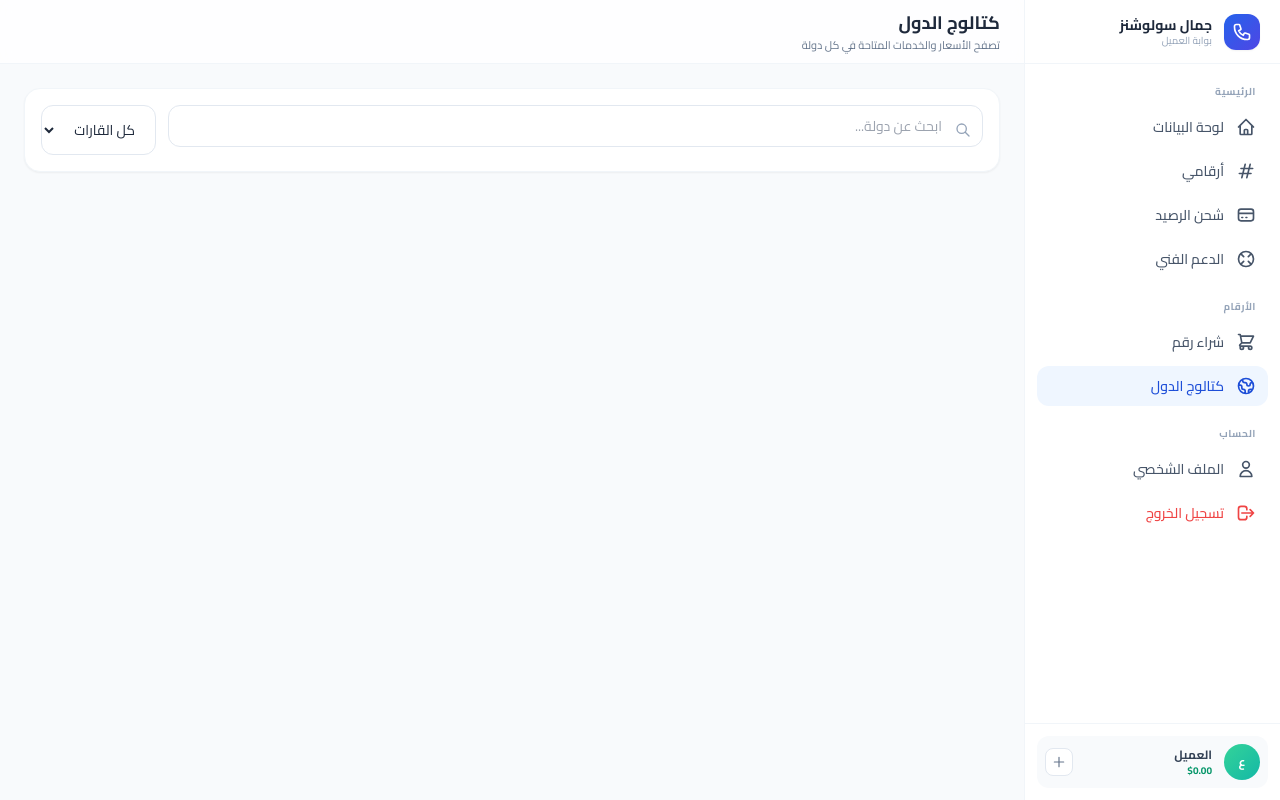
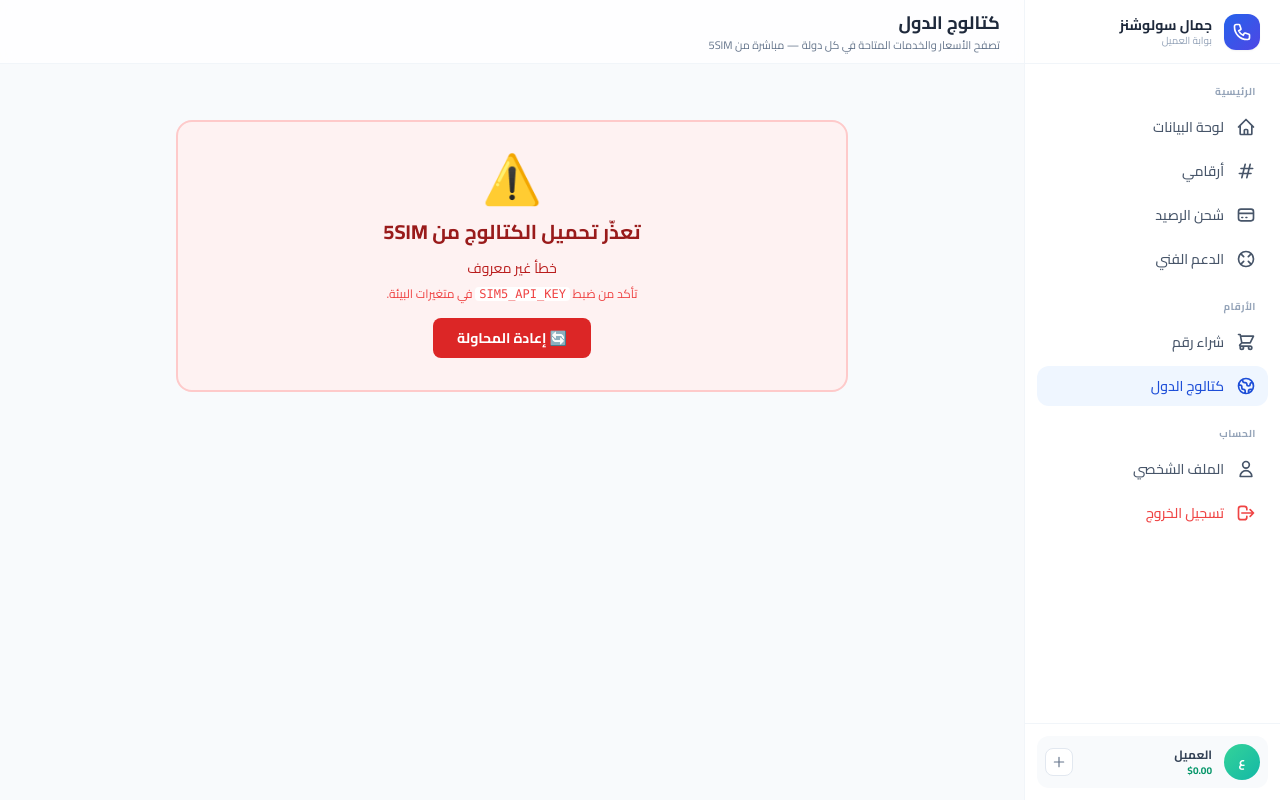
Before and after one commit to 6838gamal/Virtual-Numbers-Leasing, a FastAPI app: template templates/catalog.html in a window 1280 px wide. Run offline with FastAPI, Linux system fonts and the light colour scheme; the template is opened without the code that fills it, so the values that code supplies are empty; some libraries are stand-ins or nearby versions.

Commit message:
Update catalog.html

```diff
--- a/templates/catalog.html
+++ b/templates/catalog.html
@@ -2,11 +2,57 @@
 {% set active_page = "catalog" %}
 {% block title %}كتالوج الدول — جمال سولوشنز{% endblock %}
 {% block page_title %}كتالوج الدول{% endblock %}
-{% block page_subtitle %}تصفح الأسعار والخدمات المتاحة في كل دولة{% endblock %}
+{% block page_subtitle %}تصفح الأسعار والخدمات المتاحة في كل دولة — مباشرة من 5SIM{% endblock %}
 
 {% block content %}
 
-<!-- Search -->
+{# ═══════════════════════════════════════════════════════════ #}
+{# حالة الفشل: 5SIM غير متاح                                       #}
+{# ═══════════════════════════════════════════════════════════ #}
+{% if not catalog_ok %}
+<div class="max-w-2xl mx-auto mt-8">
+  <div class="bg-red-50 border-2 border-red-200 rounded-2xl p-8 text-center">
+    <div class="text-5xl mb-4">⚠️</div>
+    <h2 class="text-xl font-bold text-red-800 mb-3">تعذّر تحميل الكتالوج من 5SIM</h2>
+    <p class="text-sm text-red-700 mb-2">{{ catalog_error or 'خطأ غير معروف' }}</p>
+    <p class="text-xs text-red-500 mb-4">
+      تأكد من ضبط <code class="bg-white px-1 rounded" dir="ltr">SIM5_API_KEY</code> في متغيرات البيئة.
+    </p>
+    <button onclick="location.reload()"
+            class="bg-red-600 hover:bg-red-700 text-white font-bold px-6 py-2.5 rounded-lg text-sm transition-colors">
+      🔄 إعادة المحاولة
+    </button>
+  </div>
+</div>
+{% else %}
+
+<!-- ══ إحصائيات سريعة ══ -->
+<div class="grid grid-cols-2 md:grid-cols-4 gap-4 mb-6">
+  <div class="stat-card">
+    <div class="text-2xl font-bold text-slate-800">{{ countries|length }}</div>
+    <div class="text-slate-500 text-sm">دولة متاحة</div>
+  </div>
+  <div class="stat-card">
+    {% set total_services = countries | sum(attribute='services_count') %}
+    <div class="text-2xl font-bold text-slate-800">{{ total_services }}</div>
+    <div class="text-slate-500 text-sm">خدمة عبر كل الدول</div>
+  </div>
+  <div class="stat-card">
+    {% set with_prices = countries | selectattr('min_price') | list %}
+    <div class="text-2xl font-bold text-slate-800">{{ with_prices|length }}</div>
+    <div class="text-slate-500 text-sm">دولة بأسعار</div>
+  </div>
+  <div class="stat-card">
+    <div class="text-2xl font-bold text-slate-800">
+      {% if countries and with_prices %}
+        ${{ "%.2f"|format(with_prices | map(attribute='min_price') | min) }}
+      {% else %}—{% endif %}
+    </div>
+    <div class="text-slate-500 text-sm">أرخص سعر</div>
+  </div>
+</div>
+
+<!-- ══ شريط البحث + الفلترة ══ -->
 <div class="bg-white rounded-2xl shadow-sm border border-slate-100 p-4 mb-6">
   <div class="flex flex-col sm:flex-row gap-3">
     <div class="flex-1 relative">
@@ -14,36 +60,60 @@
         <path stroke-linecap="round" stroke-linejoin="round" stroke-width="2" d="M21 21l-6-6m2-5a7 7 0 11-14 0 7 7 0 0114 0z"/>
       </svg>
       <input type="text" id="search-input" placeholder="ابحث عن دولة..."
-             oninput="filterCountries()"
+             oninput="applyFilters()"
              class="w-full pr-10 pl-4 py-2.5 rounded-xl border border-slate-200 focus:border-blue-500 focus:ring-2 focus:ring-blue-100 outline-none text-sm">
     </div>
-    <select onchange="filterContinent(this.value)"
+    <select id="service-filter" onchange="applyFilters()"
             class="px-4 py-2.5 rounded-xl border border-slate-200 focus:border-blue-500 outline-none text-sm bg-white">
-      <option value="">كل القارات</option>
-      <option value="asia">آسيا</option>
-      <option value="europe">أوروبا</option>
-      <option value="africa">أفريقيا</option>
-      <option value="america">أمريكا</option>
-      <option value="oceania">أوقيانوسيا</option>
+      <option value="">كل الخدمات</option>
+      {% set all_services = [] %}
+      {% for c in countries %}
+        {% for s in c.services %}
+          {% if s.available and s.id not in all_services %}
+            {% set _ = all_services.append(s.id) %}
+          {% endif %}
+        {% endfor %}
+      {% endfor %}
+      {% for svc_id in all_services|sort %}
+      <option value="{{ svc_id }}">{{ svc_id }}</option>
+      {% endfor %}
     </select>
+    <button onclick="clearFilters()"
+            class="px-4 py-2.5 rounded-xl border border-slate-200 hover:bg-slate-50 text-slate-600 text-sm font-medium transition-colors">
+      مسح
+    </button>
   </div>
 </div>
 
-<!-- Countries grid -->
+<!-- ══ شبكة الدول ══ -->
 <div id="countries-container" class="grid grid-cols-1 sm:grid-cols-2 lg:grid-cols-3 xl:grid-cols-4 gap-4">
 
   {% for c in countries %}
   <div class="country-card bg-white rounded-2xl shadow-sm border border-slate-100 p-5 hover:shadow-md hover:border-blue-200 transition-all"
-       data-name="{{ c.name|lower }}" data-code="{{ c.code|lower }}" data-continent="{{ c.continent }}">
+       data-name="{{ c.name|lower }}"
+       data-slug="{{ c.slug|lower }}"
+       data-code="{{ c.code|lower }}"
+       data-services="{{ c.services | selectattr('available') | map(attribute='id') | join(',') }}">
 
+    <!-- رأس البطاقة -->
     <div class="flex items-center gap-3 mb-4">
       <div class="text-3xl">{{ c.flag }}</div>
       <div class="flex-1 min-w-0">
         <div class="font-bold text-slate-800 text-sm truncate">{{ c.name }}</div>
-        <div class="text-[10px] text-slate-400">{{ c.code }} · {{ c.continent_label }}</div>
+        <div class="text-[10px] text-slate-400" dir="ltr">{{ c.prefix or c.code }}</div>
       </div>
+      {% if c.available > 0 %}
+      <span class="bg-emerald-50 text-emerald-700 text-[10px] font-bold px-2 py-1 rounded-full whitespace-nowrap">
+        {{ c.available }}
+      </span>
+      {% else %}
+      <span class="bg-slate-100 text-slate-500 text-[10px] font-bold px-2 py-1 rounded-full whitespace-nowrap">
+        0
+      </span>
+      {% endif %}
     </div>
 
+    <!-- البيانات -->
     <div class="space-y-1.5 mb-4">
       <div class="flex justify-between text-xs">
         <span class="text-slate-500">الأرقام المتاحة</span>
@@ -51,7 +121,11 @@
       </div>
       <div class="flex justify-between text-xs">
         <span class="text-slate-500">أقل سعر</span>
-        <span class="font-bold text-blue-600">${{ "%.2f"|format(c.min_price) }}</span>
+        {% if c.min_price %}
+          <span class="font-bold text-blue-600">${{ "%.2f"|format(c.min_price) }}</span>
+        {% else %}
+          <span class="font-bold text-slate-400">—</span>
+        {% endif %}
       </div>
       <div class="flex justify-between text-xs">
         <span class="text-slate-500">عدد الخدمات</span>
@@ -59,23 +133,48 @@
       </div>
     </div>
 
-    <!-- Top services badges -->
+    <!-- أفضل الخدمات (أول 3 متوفرة) -->
+    {% set available_services = c.services | selectattr('available') | list %}
+    {% if available_services %}
     <div class="flex flex-wrap gap-1 mb-4">
-      {% for s in c.top_services[:3] %}
-      <span class="text-[10px] bg-slate-100 text-slate-600 px-2 py-0.5 rounded-full">{{ s }}</span>
+      {% for s in available_services[:3] %}
+      <span class="text-[10px] bg-slate-100 text-slate-600 px-2 py-0.5 rounded-full inline-flex items-center gap-1"
+            title="{{ s.name }} — ${{ '%.2f'|format(s.cost) }}">
+        <span>{{ s.icon }}</span>
+        <span class="truncate max-w-[70px]" dir="ltr">{{ s.name }}</span>
+      </span>
       {% endfor %}
+      {% if available_services|length > 3 %}
+      <span class="text-[10px] text-slate-400 self-center">+{{ available_services|length - 3 }}</span>
+      {% endif %}
     </div>
+    {% else %}
+    <div class="text-[10px] text-slate-400 text-center py-2 mb-4">لا توجد خدمات متاحة</div>
+    {% endif %}
 
-    <a href="/buy?country={{ c.code }}"
+    <!-- زر الشراء -->
+    {% if available_services %}
+    <a href="/buy?country={{ c.slug }}"
        class="block text-center bg-blue-50 hover:bg-blue-100 text-blue-700 font-bold text-xs py-2.5 rounded-xl transition-colors">
       شراء رقم
     </a>
+    {% else %}
+    <button disabled
+            class="w-full text-center bg-slate-100 text-slate-400 font-bold text-xs py-2.5 rounded-xl cursor-not-allowed">
+      غير متاح
+    </button>
+    {% endif %}
+  </div>
+  {% else %}
+  <div class="col-span-full text-center text-slate-400 py-12">
+    <div class="text-5xl mb-3">🌍</div>
+    <p>لا توجد دول متاحة حاليًا من 5SIM</p>
   </div>
   {% endfor %}
 
 </div>
 
-<!-- Empty state -->
+<!-- Empty state (بعد الفلترة) -->
 <div id="empty-state" class="hidden bg-white rounded-2xl shadow-sm border border-slate-100 p-12 text-center">
   <div class="w-14 h-14 mx-auto bg-slate-100 rounded-2xl flex items-center justify-center mb-3">
     <svg class="w-7 h-7 text-slate-400" fill="none" stroke="currentColor" viewBox="0 0 24 24">
@@ -83,33 +182,45 @@
     </svg>
   </div>
   <p class="text-sm text-slate-500">لا توجد نتائج مطابقة</p>
+  <button onclick="clearFilters()"
+          class="mt-3 text-xs text-blue-600 hover:text-blue-700 font-medium underline">
+    مسح الفلاتر
+  </button>
 </div>
+
+{% endif %}
 
 {% endblock %}
 
 {% block scripts %}
 <script>
-function filterCountries() {
-  const q = document.getElementById('search-input').value.toLowerCase().trim();
+function applyFilters() {
+  const q = (document.getElementById('search-input').value || '').toLowerCase().trim();
+  const svc = document.getElementById('service-filter').value;
   const cards = document.querySelectorAll('.country-card');
   let visible = 0;
-  cards.forEach(c => {
-    const match = c.dataset.name.includes(q) || c.dataset.code.includes(q);
-    c.style.display = match ? '' : 'none';
+
+  cards.forEach(card => {
+    const name = (card.dataset.name || '').toLowerCase();
+    const slug = (card.dataset.slug || '').toLowerCase();
+    const code = (card.dataset.code || '').toLowerCase();
+    const services = (card.dataset.services || '').split(',').filter(Boolean);
+
+    const nameMatch = !q || name.includes(q) || slug.includes(q) || code.includes(q);
+    const svcMatch = !svc || services.includes(svc);
+    const match = nameMatch && svcMatch;
+
+    card.style.display = match ? '' : 'none';
     if (match) visible++;
   });
+
   document.getElementById('empty-state').classList.toggle('hidden', visible > 0);
 }
 
-function filterContinent(continent) {
-  const cards = document.querySelectorAll('.country-card');
-  let visible = 0;
-  cards.forEach(c => {
-    const match = !continent || c.dataset.continent === continent;
-    c.style.display = match ? '' : 'none';
-    if (match) visible++;
-  });
-  document.getElementById('empty-state').classList.toggle('hidden', visible > 0);
+function clearFilters() {
+  document.getElementById('search-input').value = '';
+  document.getElementById('service-filter').value = '';
+  applyFilters();
 }
 </script>
 {% endblock %}
```
